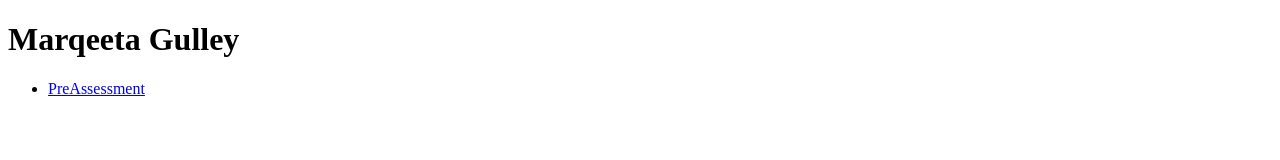
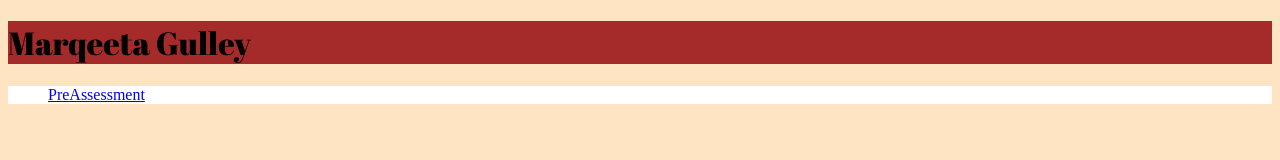
Before and after one commit to magulley/ifsc-3342, a plain HTML site: page index.html in a window 1280 px wide. Drawn offline with Linux system fonts and the light colour scheme; a web font is replaced by a local one.

Commit message:
updated homepage

```diff
--- a/index.html
+++ b/index.html
@@ -1,16 +1,27 @@
 <!DOCTYPE html>
 <html lang="en">
 <head>
-    <meta charset="UTF-8">
-    <meta name="viewport" content="width=device-width, initial-scale=1.0">
-    <title>Document</title>
+  <meta charset="UTF-8" />
+  <title>Course Homepage</title>
+  <meta name="viewport" content="width=device-width,initial-scale=1" />
+  <meta name="description" content="Course Homepage" />
+  <meta name="author" content="Marqeeta Gulley" />
+  <link rel="preconnect" href="https://fonts.googleapis.com">
+  <link rel="preconnect" href="https://fonts.gstatic.com" crossorigin>
+  <link href="https://fonts.googleapis.com/css2?family=Abril+Fatface&family=Bruno+Ace+SC&display=swap" rel="stylesheet">
+  <link rel="stylesheet" type="text/css" href="style.css" />
+  <link rel="icon" href="favicon.png">
 </head>
 <body>
+    <div id="container">
+        <div id="header">
   <h1>Marqeeta Gulley</h1>
 <nav>
     <ul>
         <li> <a href="preassessment/index.html">PreAssessment</a></li>
     </ul>
 </nav>
+</div>
+</div>
 </body>
 </html>
--- a/preassessment/assets/css/stylesheet.css
+++ b/preassessment/assets/css/stylesheet.css
@@ -22,10 +22,7 @@ body {
 	background-color: #FFF;
 	margin-top: 20px;
 	border: 1px solid #CCC;
-}
-#header {
 
-}
 #header h1 a {
 	background-image: url("../img/bg.webp");
 	display:block;
@@ -94,9 +91,11 @@ background: rgb(179, 64, 22);
 	color: #FFF;
 	height: 25px;
 }
+
 #footer h6 {
 	font-size: 12px;
 	line-height: 25px;
 	margin-right: 20px;
 	margin-left: 20px;
 }
+}
--- /dev/null
+++ b/style.css
@@ -0,0 +1,17 @@
+body{
+    background-color:bisque;
+
+}
+ h1{
+    background-color:brown;
+        font-family: "Abril Fatface", serif;
+        font-weight: 400;
+        font-style: normal;
+      }
+      nav{
+        background-color:white;
+
+      }
+      ul{
+        list-style-type: none;
+      }
```
Lines whose indentation alone changed are shown as unchanged.
